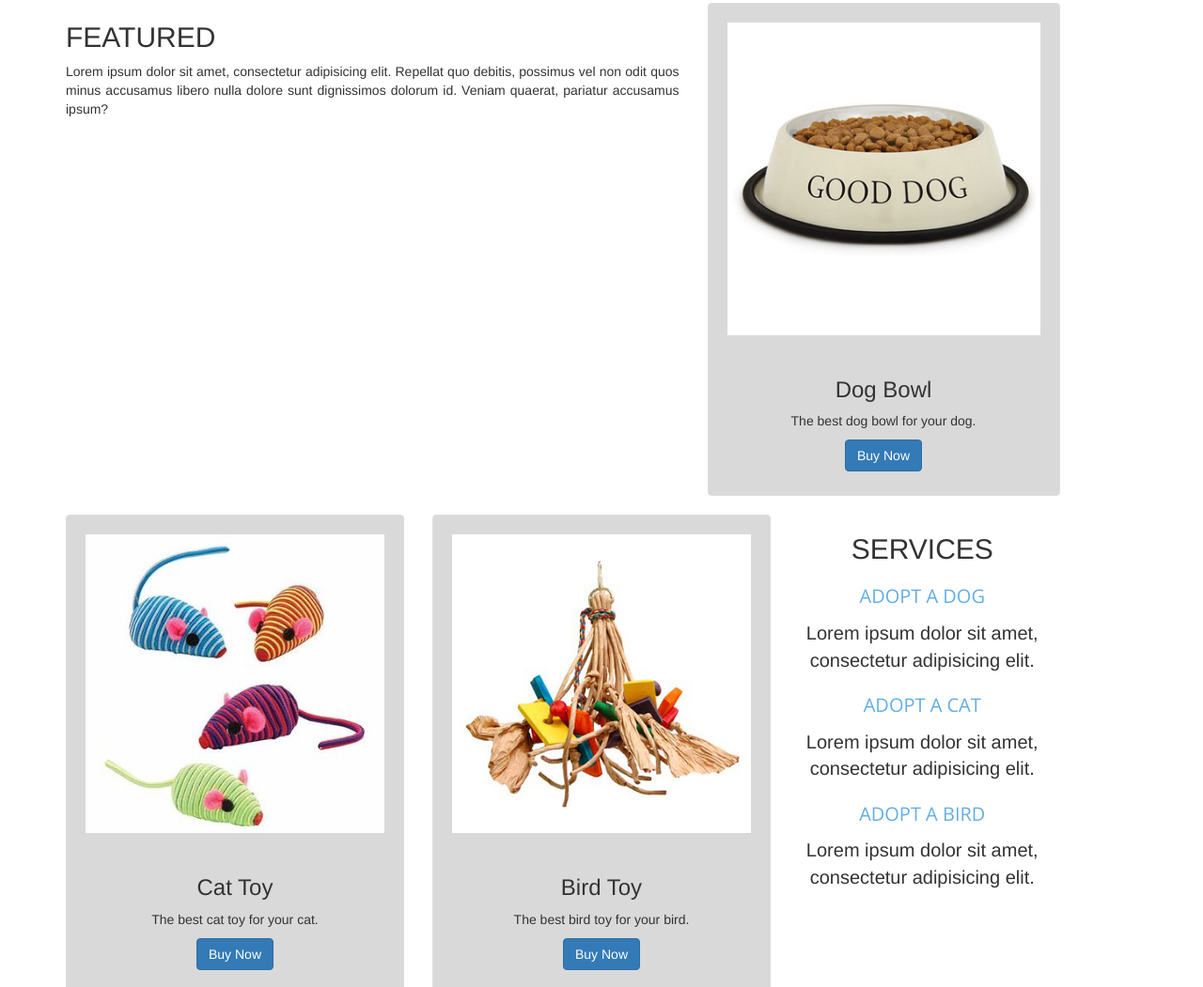
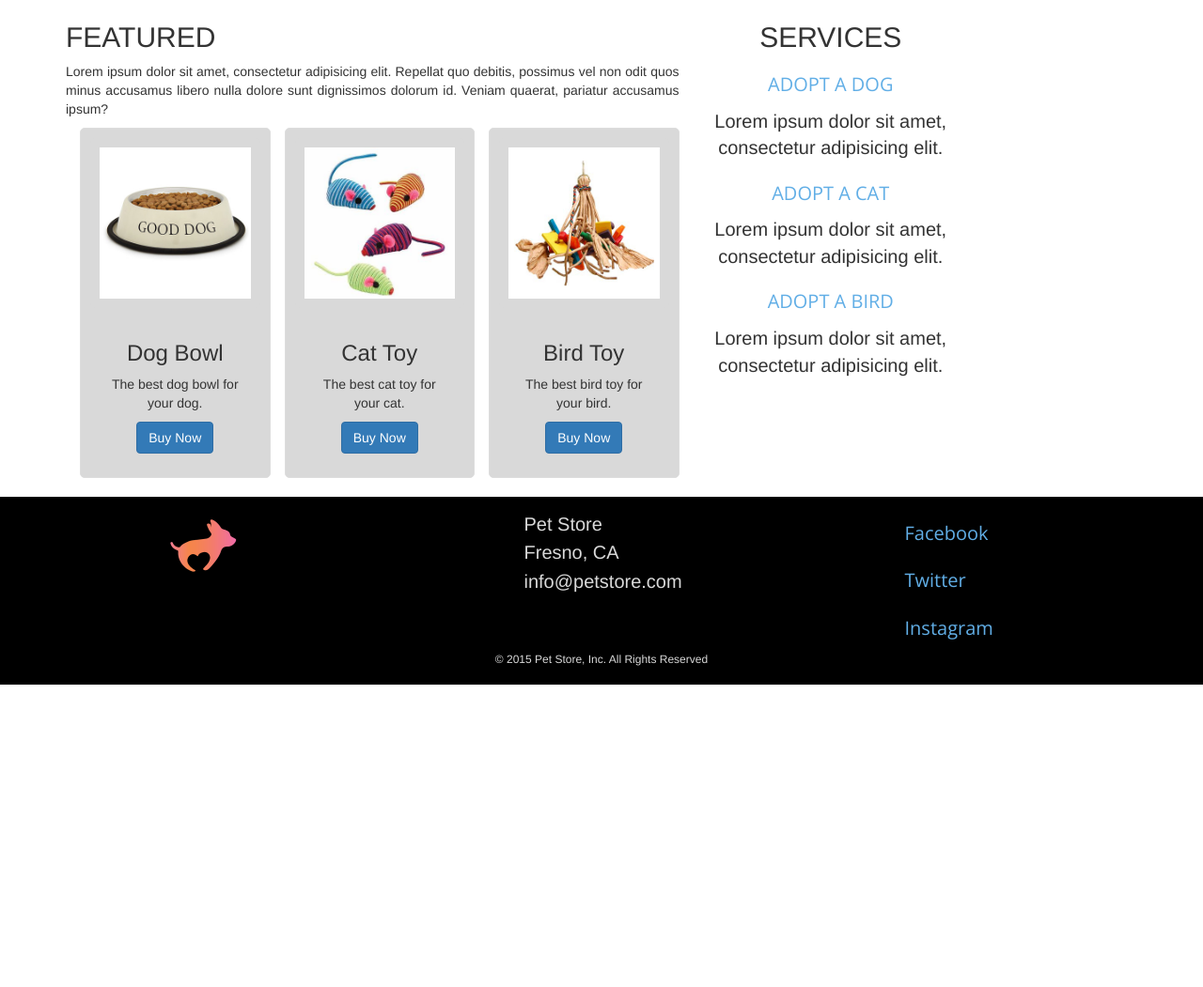
Before and after one commit to jdogmav/pet-store, a plain HTML site: page index.html in a window 1280 px wide. Shown: the part 548-1599 px from the top of the page at 94% size. After the commit the page ends 1277 px from the top, so only its background shows below. Drawn offline with nearby package versions, Linux system fonts and the light colour scheme.

Commit message:
components complete needs col adjustments

```diff
--- a/css/styles.css
+++ b/css/styles.css
@@ -44,14 +44,26 @@ div{
 .pic{
 	background-color:#d9d9d9;
 	padding:10px;
-	border-radius: :5px;
+	border-radius:5px;
+
 }
 .items{
-	position: relative;
-	padding-right: 0px;
-	padding-left: 15px;
+	position:relative;
+	padding-right:0px;
+	padding-left:15px;
 }
 .title{
 	background-color:#d9d9d9;
 	padding:15px;
 }
+footer{
+	height:200px;
+	padding:15px;
+	background-color:black;
+	color:#d9d9d9;
+	font-size:12px;
+}
+.copyright{
+	text-align:center;
+	color:d9d9d9;
+}
--- a/index.html
+++ b/index.html
@@ -37,7 +37,7 @@
 			<div class="col-sm-7 text-justify featured">
 				<h2 class="text-uppercase">Featured</h2>
 				<p>Lorem ipsum dolor sit amet, consectetur adipisicing elit. Repellat quo debitis, possimus vel non odit quos minus accusamus libero nulla dolore sunt dignissimos dolorum id. Veniam quaerat, pariatur accusamus ipsum?</p>
-			</div><!-- end of featured section -->
+
 
 			<div class="col-sm-4 col-lg-4 items">
 				<div class="thumbnail pic">
@@ -51,7 +51,7 @@
 			</div>
 
 
-				<div class="col-sm-4 col-lg-4">
+			<div class="col-sm-4 col-lg-4 items">
 				<div class="thumbnail pic">
 					<img src="img/product2.jpg" alt="CatToy" class="pic">
 					<div class="title text-center">
@@ -63,7 +63,7 @@
 			</div>
 
 
-				<div class="col-sm-4 col-lg-4">
+			<div class="col-sm-4 col-lg-4 items">
 				<div class="thumbnail pic">
 					<img src="img/product3.jpg" alt="ParrotStuff" class="pic">
 					<div class="title text-center">
@@ -73,7 +73,7 @@
 					</div>
 				</div>
 			</div>
-
+		</div><!-- end of featured section -->
 
 			<div class="col-sm-3 com-sm-offset-2">
 				<h2 class="text-center text-uppercase">Services</h2>
@@ -94,5 +94,31 @@
 			</div>
 		</div><!-- end of row -->
 	</section><!-- end of content container -->
+	<footer>
+		<div class="container position">
+			<div class="row">
+				<div class="col-lg-3 col-md-3 col-sm-offset-1">
+					<img class="logo align-right" src="img/petstore_logo.png" alt="Pet Store Logo">
+				</div>
+
+				<div class="col-lg-3 col-md-3 col-sm-offset-1">
+					<ul class="nav nav-pills nav-stacked text-left">
+						<li>Pet Store</li>
+						<li>Fresno, CA</li>
+						<li>info@petstore.com</li>
+					</ul>
+				</div>
+
+				<div class="col-lg-3 col-md-3 col-sm-offset-1">
+					<ul class="nav nav-stacked hidden-xs">
+						<li><a href="#" target="_blank"><i class="fa fa-facebook"></i>Facebook</a></li>
+						<li><a href="#" target="_blank"><i class="fa fa-twitter"></i>Twitter</a></li>
+						<li><a href="#" target="_blank"><i class="fa fa-instagram"></i>Instagram</a></li>
+					</ul>
+				</div>
+				<p class="copyright">&copy 2015 Pet Store, Inc. All Rights Reserved</p>
+			</div>
+		</div>
+	</footer>
 </body>
 </html>
```
Lines whose indentation alone changed are shown as unchanged.
